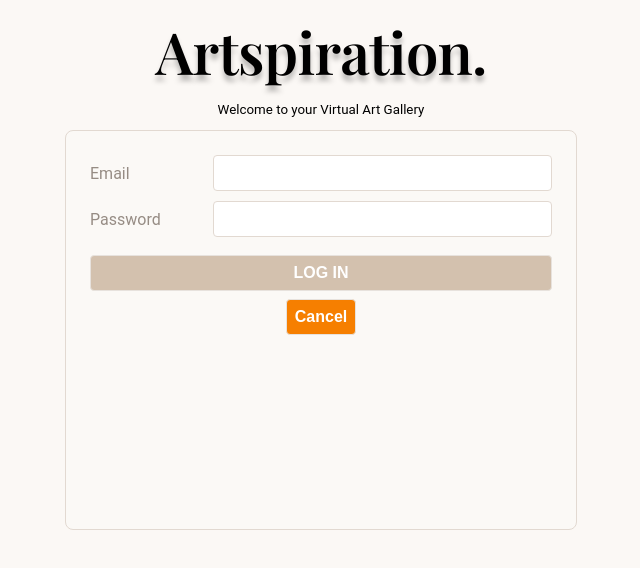
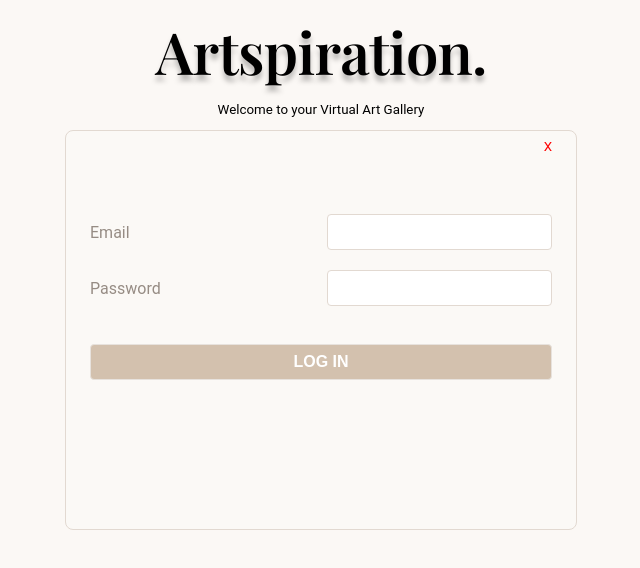
Before and after one commit to ssjkhan/GA-project-3, a React (Create React App) app: page /login in a window 1280 px wide. Both pictures are taken after a click on the button "Log In". Shown: the top 568 px of the page, without its empty margins (319-959 px from the left). Built offline with nearby package versions, Linux system fonts and the light colour scheme.

Commit message:
updated modal styling

```diff
--- a/src/components/LoginForm/LoginForm.css
+++ b/src/components/LoginForm/LoginForm.css
@@ -3,8 +3,33 @@
 .form-container {
     margin: 0 30%;
     height: 50vh;
+    padding-top: 8px;
 }
 
+.logInForm {
+    display: flex;
+    flex-direction: column;
+}
+
+.logInInputs {
+   display: flex;
+    align-items: center;
+    justify-content: space-between;
+    margin-bottom: 20px;
+}
+
+.cancelContainer {
+    display: flex;
+    justify-content: flex-end;
+}
+
+.cancelBtn {
+    color: red;
+}
+
+.logInInfo {
+    margin-top: 50px;
+}
 
 
 
--- a/src/components/LoginForm/LoginForm.jsx
+++ b/src/components/LoginForm/LoginForm.jsx
@@ -38,7 +38,12 @@ export default function LoginForm(props) {
       {props.show ?
       <>
       <div className="form-container">
-        <form autoComplete="off" onSubmit={handleSubmit}>
+        <form className="logInForm" autoComplete="off" onSubmit={handleSubmit}>
+          <div className="cancelContainer">
+          <a className="cancelBtn" onClick={props.onClose}>X</a>
+          </div>
+          <div className="logInInfo">
+          <div className="logInEmail logInInputs">
           <label>Email</label>
           <input
             placeholder=""
@@ -48,6 +53,8 @@ export default function LoginForm(props) {
             onChange={handleChange}
             required
           />
+          </div>
+          <div className="logInPassword logInInputs">
           <label>Password</label>
           <input
             type="password"
@@ -56,9 +63,10 @@ export default function LoginForm(props) {
             onChange={handleChange}
             required
           />
+          </div>
+          </div>
           <button type="submit">LOG IN</button>
         </form>
-          <button onClick={props.onClose}>Cancel</button>
       </div>
       <p className="error-message">&nbsp;{error}</p>
       </> : null }
```
